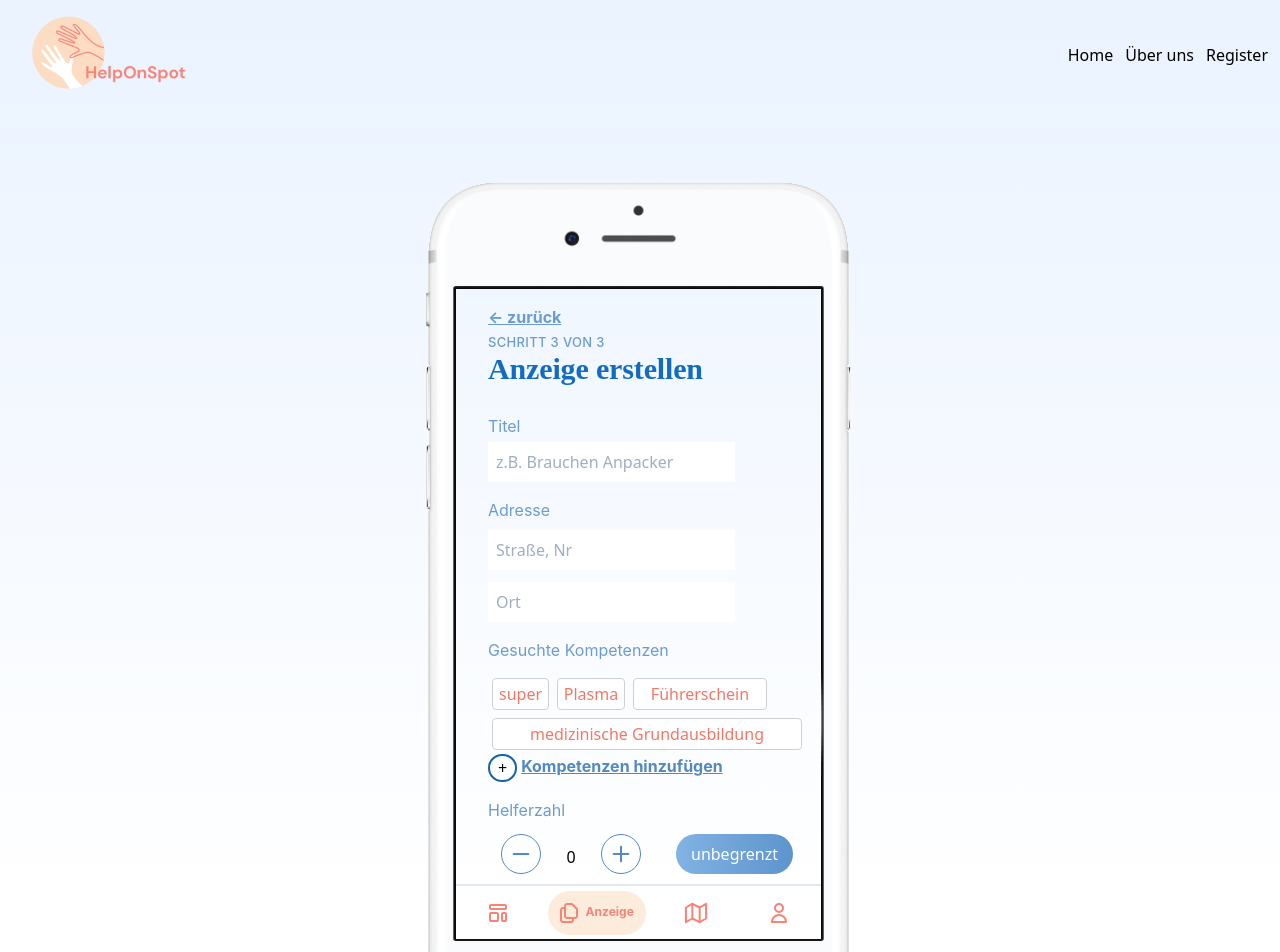
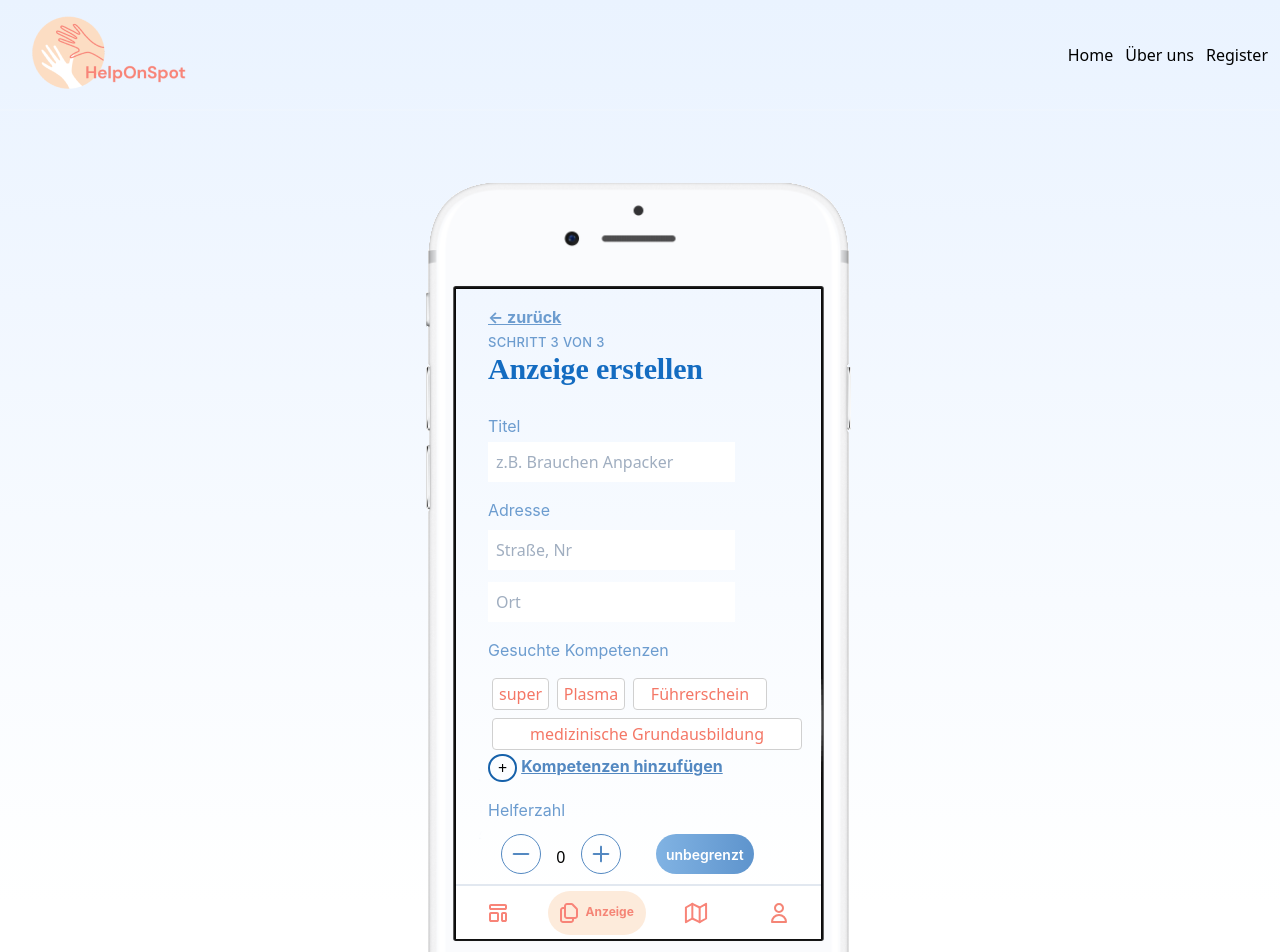
Before and after one commit to Helfer-Portal/helponspot-client, a React (Create React App) app: page /app/organisation/request/create in a window 1280 px wide. Shown: the top 952 px of the page. Built offline with nearby package versions, Linux system fonts and the light colour scheme; what @tailwindcss/ui, chance would draw is missing.

Commit message:
Replaced all blue Buttons with consistent ButtonPrimaryblue

```diff
--- a/src/features/CreateRequest/Competences.tsx
+++ b/src/features/CreateRequest/Competences.tsx
@@ -6,6 +6,7 @@ import {
   RequestForm,
 } from "../../context/RequestFormStore";
 import { Skill } from "../../repository/model/helprequest";
+import ButtonPrimaryBlue from "../../components/ButtonPrimaryBlue";
 
 const customStyles = {
   content: {
@@ -174,10 +175,10 @@ export default function Competences(props: { defaultColorButtons: string }) {
                 />
               </label>
               <br />
-              <button className="unlimited" onClick={closeModal}>
+              <ButtonPrimaryBlue onClick={closeModal}>
                 Abbrechen
-              </button>
-              <input className="unlimited" type="submit" value="Hinzufügen" />
+              </ButtonPrimaryBlue>
+              <ButtonPrimaryBlue>Hinzufügen</ButtonPrimaryBlue>
             </form>
           </div>
         </div>
--- a/src/features/CreateRequest/Counter.jsx
+++ b/src/features/CreateRequest/Counter.jsx
@@ -1,6 +1,7 @@
 import React from "react";
 import Circle from "../../components/Circle";
 import "../../styles/organisation.css";
+import ButtonPrimaryBlue from "../../components/ButtonPrimaryBlue";
 
 export default function Counter(props) {
   const [count, setCount] = props.countState;
@@ -32,13 +33,9 @@ export default function Counter(props) {
         <div onClick={increase}>
           <Circle image="/plus.png" />
         </div>
-        <button
-          className="unlimited"
-          style={{ marginLeft: 30 }}
-          onClick={infty}
-        >
+        <ButtonPrimaryBlue style={{ marginLeft: 30 }} onClick={infty}>
           unbegrenzt
-        </button>
+        </ButtonPrimaryBlue>
       </div>
     </div>
   );
--- a/src/features/CreateRequest/CreateRequest.tsx
+++ b/src/features/CreateRequest/CreateRequest.tsx
@@ -12,6 +12,7 @@ import Counter from "./Counter";
 
 import HelperMap from "../HelperMap/HelperMap";
 import BackButton from "../../components/BackButton";
+import ButtonPrimaryBlue from "../../components/ButtonPrimaryBlue";
 
 export default function CreateRequest() {
   let [redirect, setRedirect] = React.useState<boolean>(false);
@@ -133,9 +134,9 @@ export default function CreateRequest() {
 
       {/* map */}
       <MapOverlay modal={modal} showMap={showMap}></MapOverlay>
-      <button onClick={showMap} className="unlimited">
+      <ButtonPrimaryBlue onClick={showMap}>
         Mögliche Helfer anzeigen lassen
-      </button>
+      </ButtonPrimaryBlue>
 
       {/* date */}
       <DatePicker dateState={[data?.date, updateDate]}></DatePicker>
--- a/src/features/Dashboard/Dashboard.jsx
+++ b/src/features/Dashboard/Dashboard.jsx
@@ -1,8 +1,10 @@
 import React, { useContext } from "react";
+import { Link } from "react-router-dom";
+
+import OpenRequest from "./OpenRequest";
 import Reactions from "./Reactions";
-import OpenRequest from "./OpenRequest";
 import ReqProvider, { ReqContext } from "../../context/MockRequests";
-import { Link } from "react-router-dom";
+import ButtonPrimaryBlue from "../../components/ButtonPrimaryBlue";
 
 export default function Dashboard() {
   const [data, setData] = useContext(ReqContext);
@@ -17,11 +19,11 @@ export default function Dashboard() {
         </div>
 
         <div>
-          <div className="unlimited text-center mb-2">
+          <ButtonPrimaryBlue className="mb-2">
             <Link to="request/create">
               <div>Neue Anzeige erstellen</div>
             </Link>
-          </div>
+          </ButtonPrimaryBlue>
           <Reactions reactNum={12} />
         </div>
         {data.map((el) => {
--- a/src/features/ProfileOrg/OrgProfileView.tsx
+++ b/src/features/ProfileOrg/OrgProfileView.tsx
@@ -4,6 +4,7 @@ import RepositoryImpl from "../../repository/repository";
 import { OrganizationInfo } from "../../repository/model/helprequest";
 import { Subheading } from "../../components/Subheading";
 import ContactInput from "./ContactInput";
+import ButtonPrimaryBlue from "../../components/ButtonPrimaryBlue";
 
 /** Profile view of organisation story */
 const OrgProfileView = () => {
@@ -64,7 +65,7 @@ const OrgProfileView = () => {
       <div className="flex flex-col w-full">
         {/* Ausloggen */}
         <div className="py-2 flex w-full justify-center">
-          <button className="flex-1 unlimited ml-0">Ausloggen</button>
+          <ButtonPrimaryBlue>Ausloggen</ButtonPrimaryBlue>
         </div>
 
         {/* Löschen */}
```
